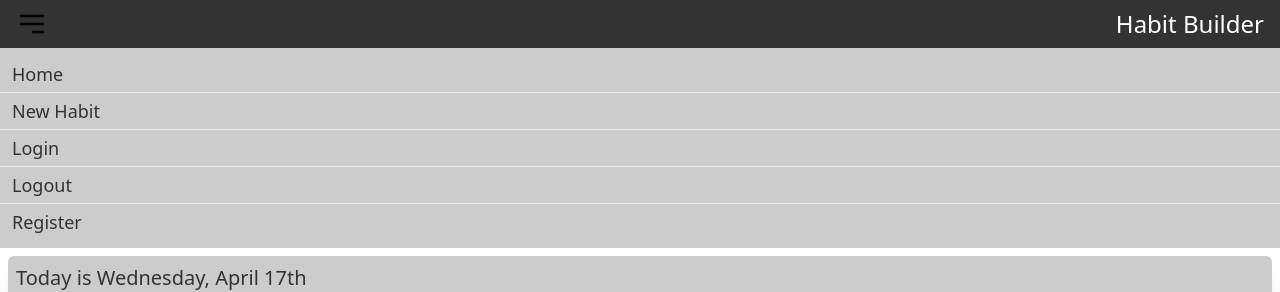
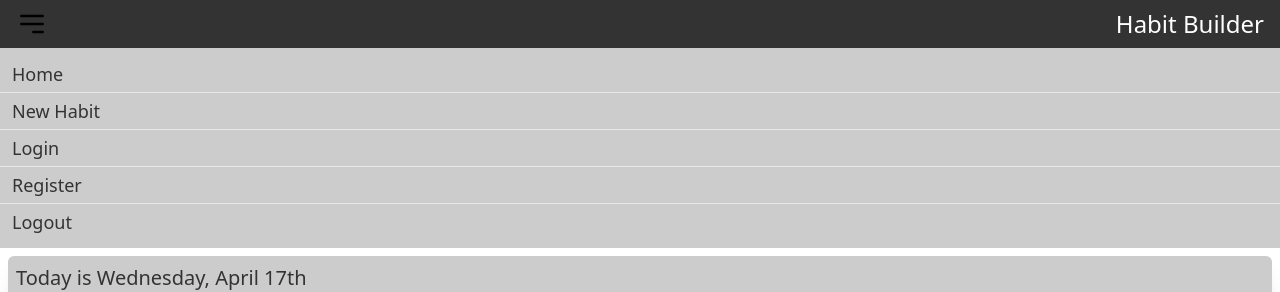
Before and after one commit to ChaseLee21/Habit-Tracker, a React (Vite) app in the folder client/: page / in a window 1280 px wide. Both pictures are taken after a click on the button 32 px from the left and 24 px from the top of the page. Shown: the top 292 px of the page. Built offline with nearby package versions, Linux system fonts and the light colour scheme; no server answers.

Commit message:
feature: implementing Links into navbar from react router dom

```diff
--- a/client/src/components/Navbar.jsx
+++ b/client/src/components/Navbar.jsx
@@ -1,13 +1,25 @@
+import { Link } from "react-router-dom"
+
 function Navbar() {
 
     return (
         <nav className="bg-secondaryBg">
             <ul className="py-2 text-lg">
-                <li className=" p-1 ps-3 hover:text-highlight text-secondaryText">Home</li>
-                <li className="border-y p-1 ps-3 hover:text-highlight text-secondaryText">New Habit</li>
-                <li className="p-1 ps-3 hover:text-highlight text-secondaryText">Login</li>
-                <li className="border-y p-1 ps-3 hover:text-highlight text-secondaryText">Logout</li>
-                <li className="p-1 ps-3 hover:text-highlight text-secondaryText">Register</li>
+                <li className="p-1 ps-3 hover:text-highlight text-secondaryText">
+                    <Link to={'/'}>Home</Link>
+                </li>
+                <li className="border-y p-1 ps-3 hover:text-highlight text-secondaryText">
+                    <Link to={'/new-habit'}>New Habit</Link>
+                </li>
+                <li className="p-1 ps-3 hover:text-highlight text-secondaryText">
+                    <Link to={'/login'}>Login</Link>
+                </li>
+                <li className="border-y p-1 ps-3 hover:text-highlight text-secondaryText">
+                    <Link to={'/register'}>Register</Link>
+                </li>
+                <li className="p-1 ps-3 hover:text-highlight text-secondaryText">
+                    Logout
+                </li>
             </ul>
         </nav>
     )
```
